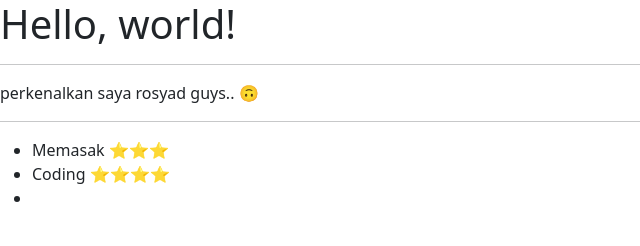
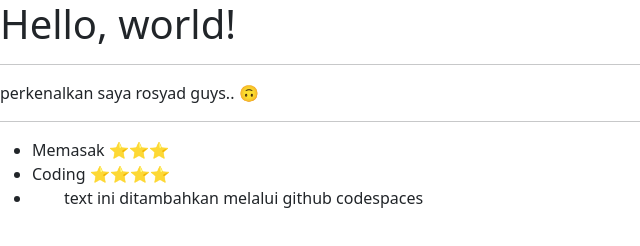
Before and after one commit to rosyadbktr/learn-git, a plain HTML site: page index.html in a window 1280 px wide. Shown: the whole page, without its empty margins (0-640 px from the left). Drawn offline with nearby package versions, Linux system fonts and the light colour scheme.

Commit message:
menambahkan paragraf baru

```diff
--- a/index.html
+++ b/index.html
@@ -19,6 +19,7 @@
       <li>Memasak ⭐⭐⭐</li>
       <li>Coding ⭐⭐⭐⭐<li>
     <ul>
+    <p>text ini ditambahkan melalui github codespaces</p>
 
     <script src="https://cdn.jsdelivr.net/npm/bootstrap@5.0.2/dist/js/bootstrap.bundle.min.js" integrity="sha384-MrcW6ZMFYlzcLA8Nl+NtUVF0sA7MsXsP1UyJoMp4YLEuNSfAP+JcXn/tWtIaxVXM" crossorigin="anonymous"></script>
 
```
